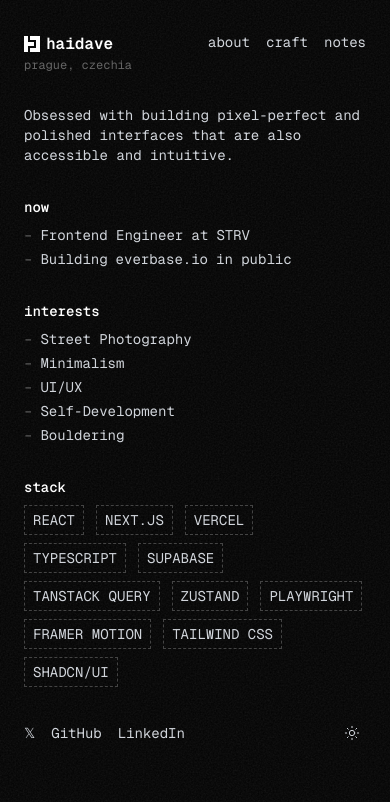
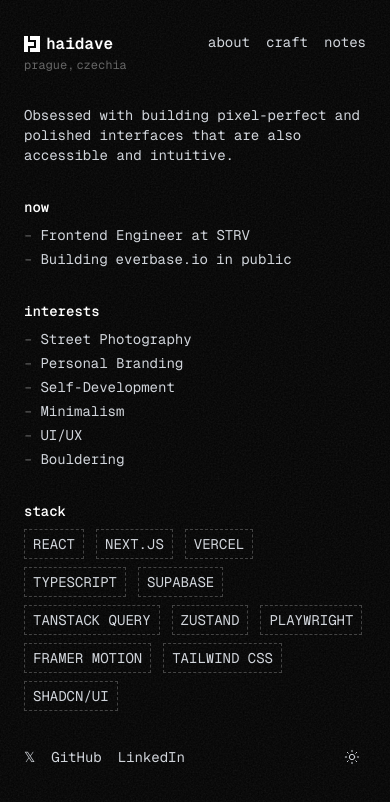
Before and after one commit to haidave/haidave-com-v3, a Next.js app: page / in a window 390 px wide. Shown: the top 802 px of the page. Built offline with nearby package versions, Linux system fonts and the light colour scheme.

Commit message:
feat: adjust responsive

```diff
--- a/src/modules/about/pages/about.tsx
+++ b/src/modules/about/pages/about.tsx
@@ -92,16 +92,19 @@ const AboutPage = () => {
         <ul className="space-y-1 text-secondary">
           <li className="flex items-center gap-2">
             <span className="text-tertiary">&ndash;</span>
+            <p>
               <Link href={LINKS.animations} isExternal>
                 animations.dev
-            </Link>
-            taught by
+              </Link>{' '}
+              taught by{' '}
               <Link href={LINKS.emil} isExternal>
                 Emil Kowalski
               </Link>
+            </p>
           </li>
           <li className="flex items-center gap-2">
             <span className="text-tertiary">&ndash;</span>
+            <p>
               <Link href={LINKS.interactiveSvgAnimations} isExternal>
                 Interactive SVG Animations
               </Link>{' '}
@@ -109,13 +112,14 @@ const AboutPage = () => {
               <Link href={LINKS.nanda} isExternal>
                 Nanda Syahrasyad
               </Link>
+            </p>
           </li>
         </ul>
       </section>
 
       <section className="space-y-2">
         <h2 className="font-semibold text-primary">tools</h2>
-        <ul className="grid grid-cols-3 text-secondary">
+        <ul className="grid grid-cols-2 text-secondary xs:grid-cols-3">
           {TOOLS.map((item) => (
             <li key={item.name} className="m-[-0.5px]">
               <ButtonLink href={item.link} isExternal className="grid size-full content-start gap-y-0.5 p-2">
--- a/src/modules/craft/pages/craft.tsx
+++ b/src/modules/craft/pages/craft.tsx
@@ -8,7 +8,7 @@ const CraftPage = async () => {
   return (
     <section className="space-y-3">
       <h2 className="font-semibold text-primary">craft</h2>
-      <ul className="grid grid-cols-3">
+      <ul className="grid xs:grid-cols-2 sm:grid-cols-3">
         {craft.map((craft) => (
           <li key={craft.slug} className="m-[-0.5px] aspect-square">
             <ButtonLink href={ROUTES.craftDetail(craft.slug)} className="grid size-full p-3">
--- a/src/modules/design-system/components/header/header.tsx
+++ b/src/modules/design-system/components/header/header.tsx
@@ -11,7 +11,7 @@ const HEADER_LINKS = [
 
 const Header = () => {
   return (
-    <header className="mb-8 flex justify-between">
+    <header className="mb-8 flex justify-between gap-x-8">
       <div>
         <Link href={ROUTES.home} className="gap-x-1.5 text-base font-bold text-primary">
           <div className="relative size-4">
@@ -21,10 +21,13 @@ const Header = () => {
           </div>
           haidave
         </Link>
-        <p className="text-xs text-tertiary">prague, czechia</p>
+        <p className="flex gap-x-0.5 text-xs text-tertiary">
+          <span>prague,</span>
+          <span>czechia</span>
+        </p>
       </div>
 
-      <ul className="flex gap-4">
+      <ul className="flex flex-wrap justify-end gap-x-4">
         {HEADER_LINKS.map((item) => (
           <HeaderLink key={item.name} href={item.href} label={item.name} />
         ))}
--- a/src/modules/home/pages/home.tsx
+++ b/src/modules/home/pages/home.tsx
@@ -1,7 +1,7 @@
 import { LINKS } from '@/config/links'
 import { Link } from '@/modules/design-system/components/link'
 
-const INTERESTS = ['Street Photography', 'Minimalism', 'UI/UX', 'Self-Development', 'Bouldering']
+const INTERESTS = ['Street Photography', 'Personal Branding', 'Self-Development', 'Minimalism', 'UI/UX', 'Bouldering']
 
 const STACK = [
   'React',
@@ -49,7 +49,7 @@ const HomePage = () => {
 
       <section className="space-y-2">
         <h2 className="font-semibold text-primary">interests</h2>
-        <ul className="space-y-1 text-secondary">
+        <ul className="grid space-y-1 text-secondary xs:grid-cols-2 sm:grid-cols-3">
           {INTERESTS.map((item) => (
             <li key={item} className="flex items-center gap-2">
               <span className="text-tertiary">&ndash;</span>
```
Lines whose indentation alone changed are shown as unchanged.
